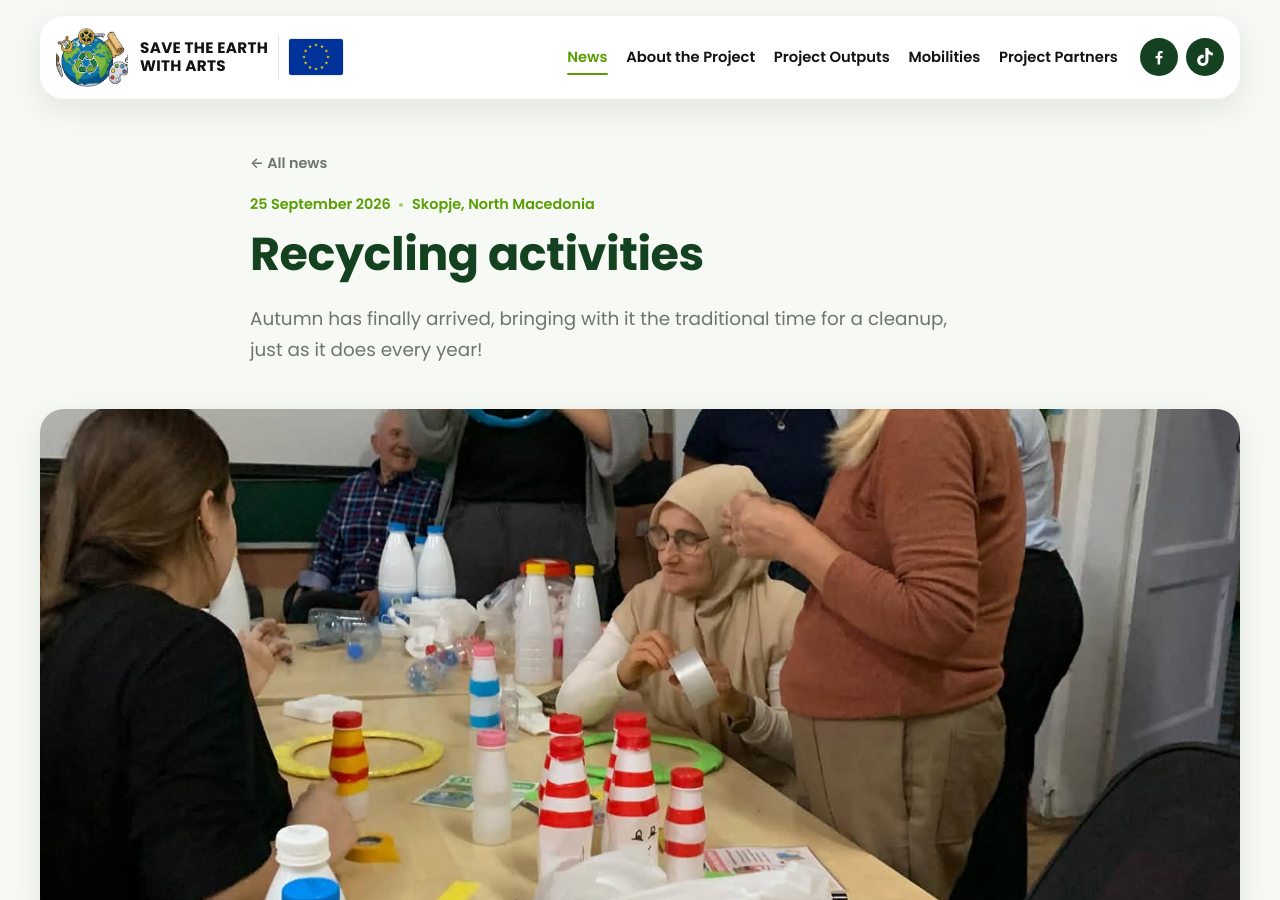
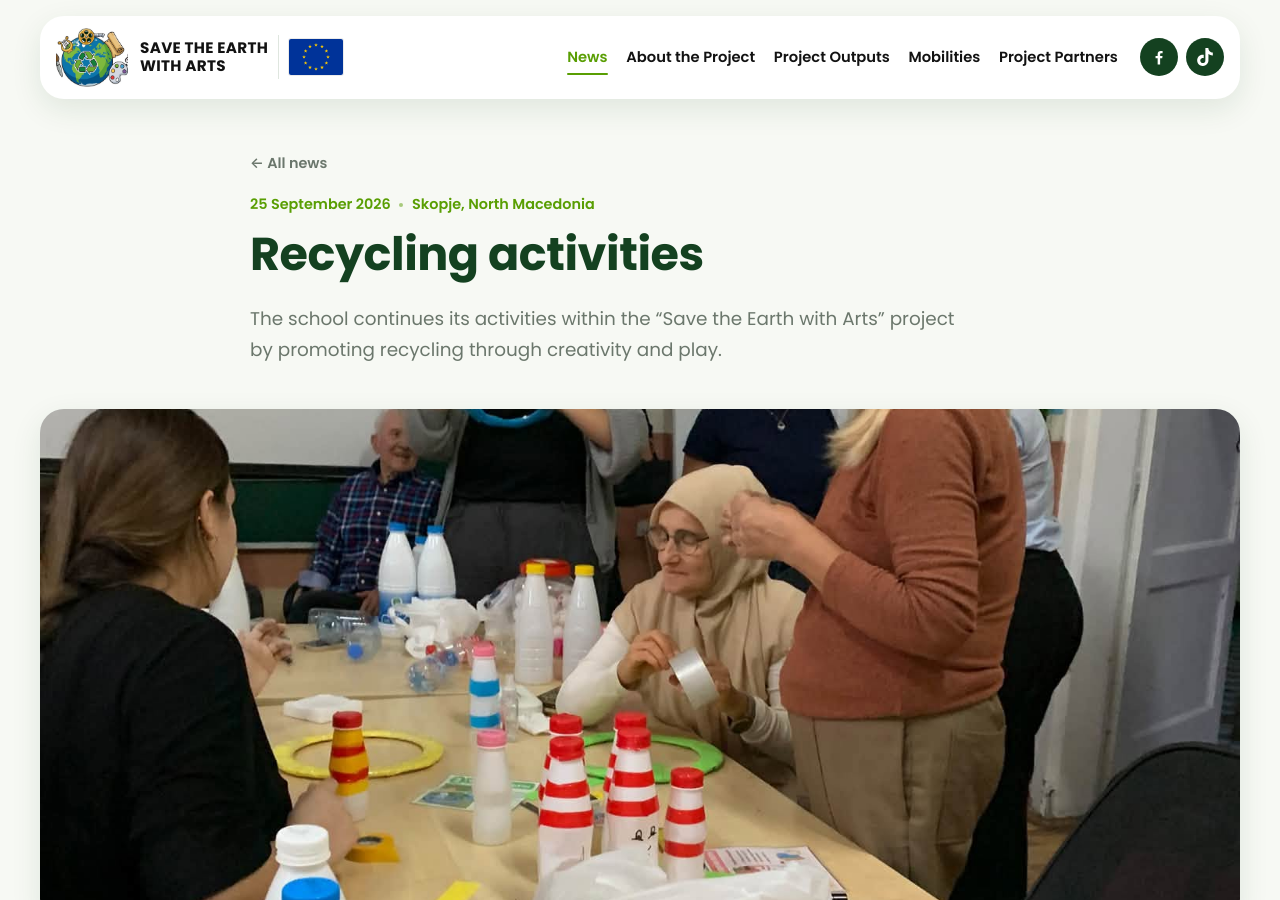
Before and after one commit to aanczka/stewa-website, a Jekyll site: the page built from _posts/2026-09-25-recycling-activities.md, in a window 1280 px wide and 900 px high. Built offline with Jekyll 4.4.1, drawn with Linux system fonts in a browser that asks for light colours.

Commit message:
Update excerpt for recycling activities post

```diff
--- a/_posts/2026-09-25-recycling-activities.md
+++ b/_posts/2026-09-25-recycling-activities.md
@@ -3,7 +3,7 @@ title: "Recycling activities"
 date: 2026-09-25
 location: Skopje, North Macedonia
 image: /assets/img/news/mk4.jpg
-excerpt: "Autumn has finally arrived, bringing with it the traditional time for a cleanup, just as it does every year!"
+excerpt: "The school continues its activities within the “Save the Earth with Arts” project by promoting recycling through creativity and play."
 gallery:
   - /assets/img/news/mk1.jpg
   - /assets/img/news/mk2.jpg
```
